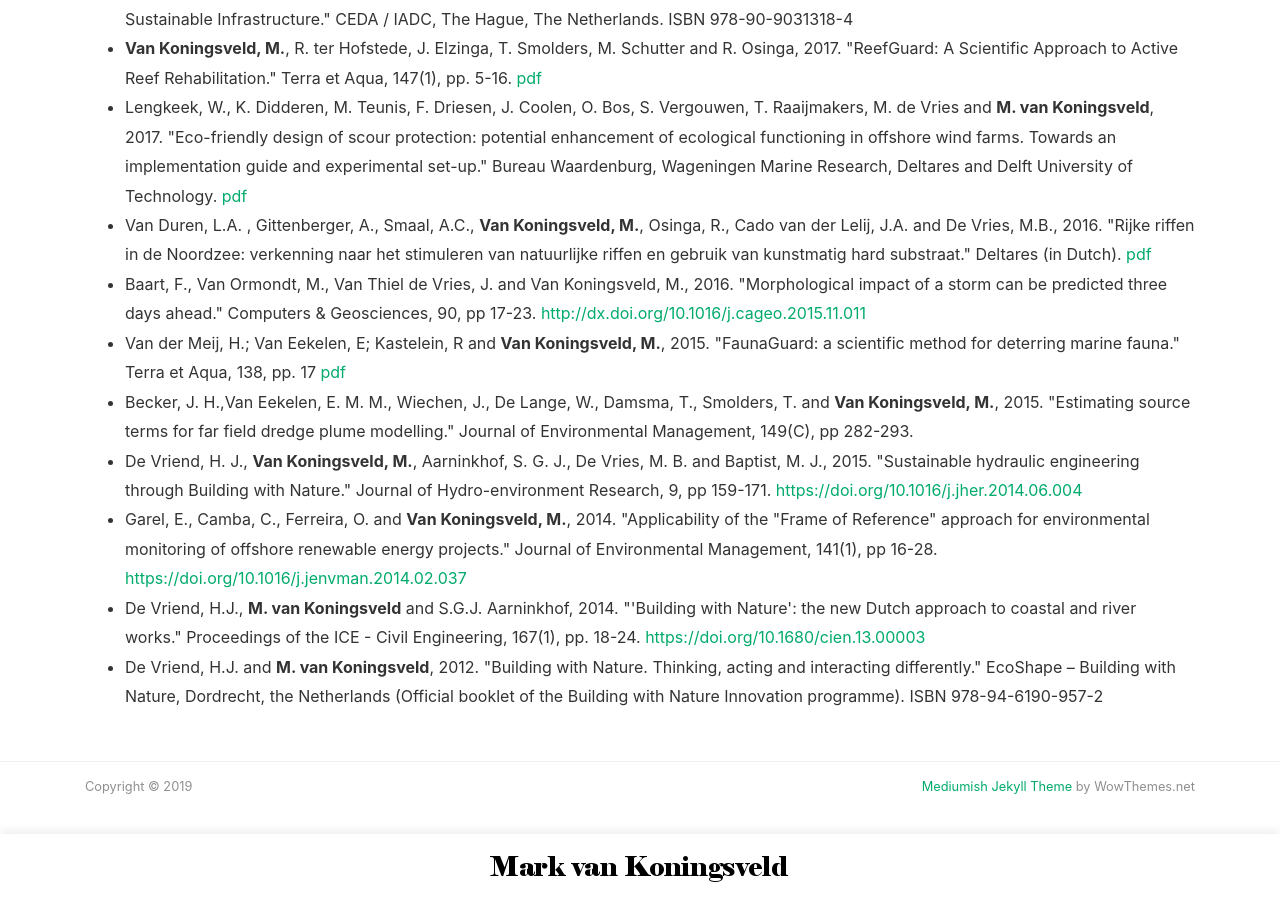
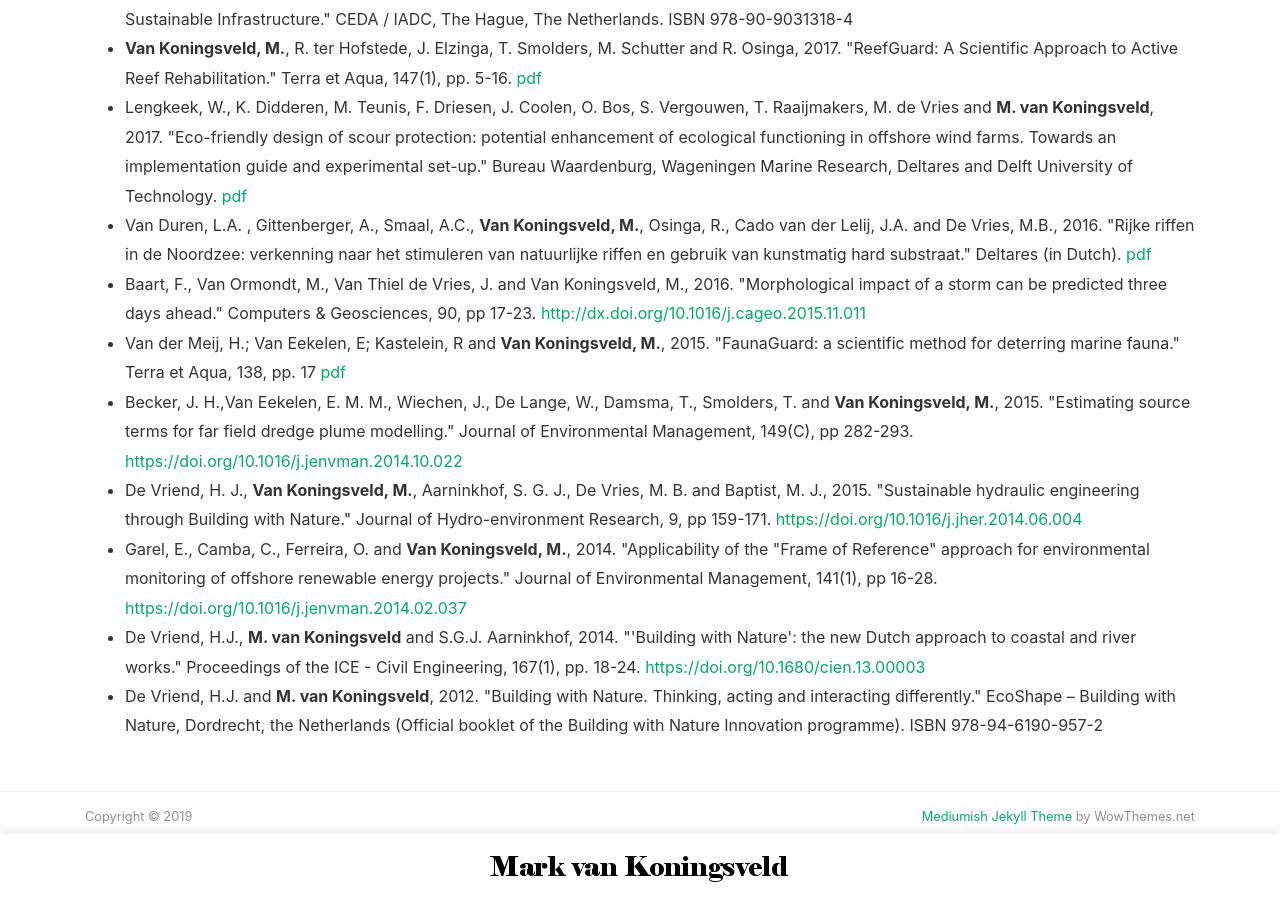
Before and after one commit to markvankoningsveld/markvankoningsveld.github.io, a Jekyll site: the page built from _pages/output.md, in a window 1280 px wide and 900 px high, scrolled down 564 px. Built offline with Jekyll 4.4.1, drawn with Linux system fonts in a browser that asks for light colours; nearby versions of some CDN libraries; some of the changed lines change nothing that is shown.

Commit message:
Added output

```diff
--- a/_pages/output.md
+++ b/_pages/output.md
@@ -20,7 +20,7 @@ permalink: /output
   <li>Van Duren, L.A. , Gittenberger, A., Smaal, A.C., <b>Van Koningsveld, M.</b>, Osinga, R., Cado van der Lelij, J.A. and De Vries, M.B., 2016. "Rijke riffen in de Noordzee: verkenning naar het stimuleren van natuurlijke riffen en gebruik van kunstmatig hard substraat." Deltares (in Dutch). <a href="http://publications.deltares.nl/1221293_000.pdf">pdf</a></li>
   <li>Baart, F., Van Ormondt, M., Van Thiel de Vries, J. and Van Koningsveld, M., 2016. "Morphological impact of a storm can be predicted three days ahead." Computers & Geosciences, 90, pp 17-23. <a href="http://dx.doi.org/10.1016/j.cageo.2015.11.011">http://dx.doi.org/10.1016/j.cageo.2015.11.011</a></li>
   <li>Van der Meij, H.; Van Eekelen, E; Kastelein, R and <b>Van Koningsveld, M.</b>, 2015. "FaunaGuard: a scientific method for deterring marine fauna." Terra et Aqua, 138, pp. 17 <a href="https://www.iadc-dredging.com/ul/cms/terraetaqua/document/4/3/5/435/435/1/article-faunaguard-a-scientific-method-for-deterring-marine-fauna-terra-et-aqua-138-2.pdf">pdf</a></li>
-  <li>Becker, J. H.,Van Eekelen, E. M. M., Wiechen, J., De Lange, W., Damsma, T., Smolders, T. and <b>Van Koningsveld, M.</b>, 2015. "Estimating source terms for far field dredge plume modelling." Journal of Environmental Management, 149(C), pp 282-293. <a href=""></a></li>
+  <li>Becker, J. H.,Van Eekelen, E. M. M., Wiechen, J., De Lange, W., Damsma, T., Smolders, T. and <b>Van Koningsveld, M.</b>, 2015. "Estimating source terms for far field dredge plume modelling." Journal of Environmental Management, 149(C), pp 282-293. <a href="https://doi.org/10.1016/j.jenvman.2014.10.022">https://doi.org/10.1016/j.jenvman.2014.10.022</a></li>
   <li>De Vriend, H. J., <b>Van Koningsveld, M.</b>, Aarninkhof, S. G. J., De Vries, M. B. and Baptist, M. J., 2015. "Sustainable hydraulic engineering through Building with Nature." Journal of Hydro-environment Research, 9, pp 159-171. <a href="https://doi.org/10.1016/j.jher.2014.06.004">https://doi.org/10.1016/j.jher.2014.06.004</a></li>
   <li>Garel, E., Camba, C., Ferreira, O. and <b>Van Koningsveld, M.</b>, 2014. "Applicability of the "Frame of Reference" approach for environmental monitoring of offshore renewable energy projects." Journal of Environmental Management, 141(1), pp 16-28. <a href="https://doi.org/10.1016/j.jenvman.2014.02.037">https://doi.org/10.1016/j.jenvman.2014.02.037</a></li>
   <li>De Vriend, H.J., <b>M. van Koningsveld</b> and S.G.J. Aarninkhof, 2014. "'Building with Nature': the new Dutch approach to coastal and river works." Proceedings of the ICE - Civil Engineering, 167(1), pp. 18-24. <a href="https://doi.org/10.1680/cien.13.00003">https://doi.org/10.1680/cien.13.00003</a></li>
```
